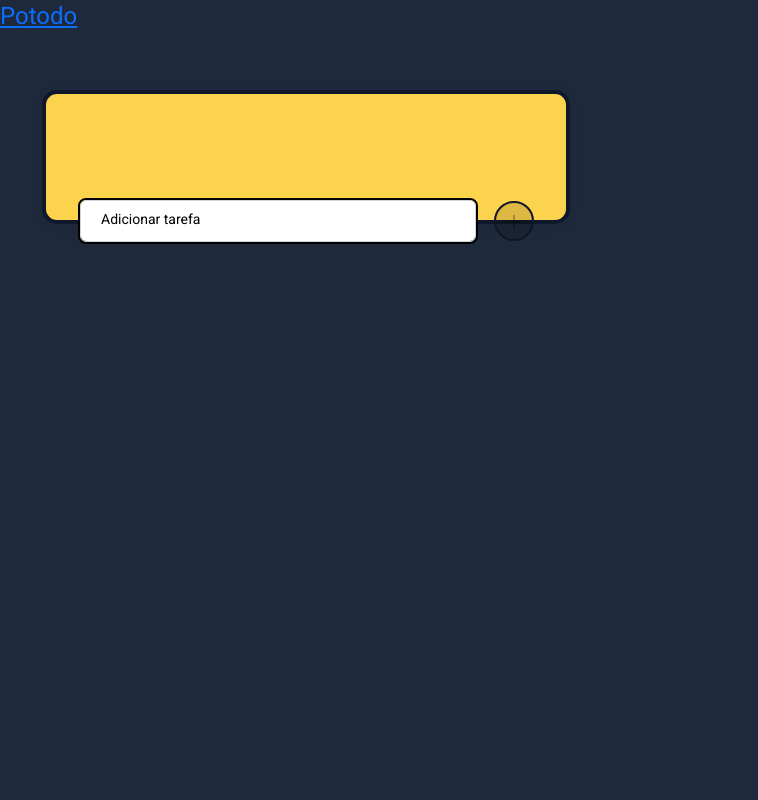
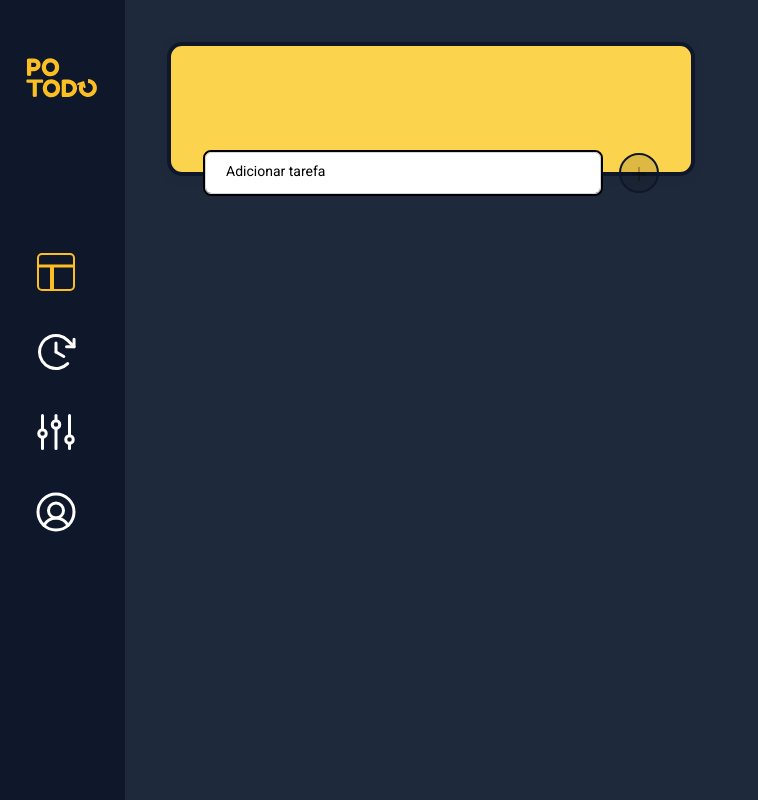
Before and after one commit to Juniokoi/Potodo, an Angular app: page /app in a window 1280 px wide. Shown: the whole page, without its empty margins (0-758 px from the left). Built offline with nearby package versions, Linux system fonts and the light colour scheme.

Commit message:
feat: main list page visual enhancements

```diff
--- a/src/app/lists/lists.component.html
+++ b/src/app/lists/lists.component.html
@@ -1,18 +1,46 @@
-<h1>
-    <a routerLink="">
-        {{title}}
+<main>
+    <nav>
+        <button class="title" routerLink="" routerLinkActive="" aria-label="Potodo Logotype">
+            <div class="icon brand"></div>
+        </button>
+        <ul>
+            <li>
+                <a routerLink="/app" routerLinkActive="route-active" [routerLinkActiveOptions]="{exact: true}" >
+                    <div  class="icon menu"></div>
                 </a>
-</h1>
-<main>
+            </li>
+
+            <li *ngIf="hasTimer">
+                <a [routerLink]="['/app', currentId]" routerLinkActive="route-active">
+                    <div  class="icon timer"></div>
+                </a>
+            </li>
+
+            <li>
+                <a routerLink="/config" routerLinkActive="route-active">
+                    <div class="icon config"></div>
+                </a>
+            </li>
+
+            <li>
+                <a routerLink="/user" routerLinkActive="route-active">
+                    <div class="icon user"></div>
+                </a>
+            </li>
+        </ul>
+    </nav>
+
+    <section>
         <div class="list-body">
             <ul>
-            <li *ngFor="let item of items" >
-                <list-item [content]="item.content" [id]="item.id" ></list-item>
+                <li *ngFor="let item of items">
+                    <list-item [content]="item.content" [id]="item.id"></list-item>
                 </li>
             </ul>
-        <form class="form" [formGroup]="form" (ngSubmit)="addTask()" >
+            <form class="form" [formGroup]="form" (ngSubmit)="addTask()">
                 <div class="form-floating input text-black">
-                <input formControlName="task" type="text" class="form-control" id="floatingInput" placeholder="Adicione sua tarefa">
+                    <input formControlName="task" type="text" class="form-control" id="floatingInput"
+                           placeholder="Adicione sua tarefa">
                     <label for="floatingInput">Adicionar tarefa</label>
                 </div>
 
@@ -25,4 +53,5 @@
         <div>
             <router-outlet></router-outlet>
         </div>
+    </section>
 </main>
--- a/src/app/lists/lists.component.scss
+++ b/src/app/lists/lists.component.scss
@@ -1,8 +1,70 @@
 @import 'src/theme';
+$border: 125px;
 
-main {
+main, section {
     display: flex;
     flex-direction: row;
+}
+@mixin _url($item) {
+    mask: url("../../assets/navbar/" + $item + ".svg") no-repeat center;
+}
+.route-active {
+     div {
+    background-color: #FBBF24;
+    }
+}
+nav {
+    padding: 4em 0;
+    background: $surface-primary;
+    position: fixed;
+
+    width: $border; height: 100%; min-height: 400px;
+
+    display: grid;
+    grid-template-rows: 1fr 1fr 1fr; grid-template-columns: 1fr; grid-template-areas: "title" "navItems" ".";
+
+    .title {
+        align-self: start; grid-area: title; justify-self: center;
+        width: auto;
+        background-color: transparent;
+        border: transparent;
+        .brand {
+            @include _url("Brand");
+            background: #FBBF24;
+            width: 74px; height: 42px;
+
+            transition: background-color ease-in 100ms 200ms;
+            &:hover {
+                background: blueviolet;
+                transition-delay: 0ms;
+            }
+        }
+    }
+    ul {
+        grid-area: navItems;
+        li {
+            padding: 1rem 0;
+            list-style: none;
+            .menu {
+                @include _url("Menu");
+            }
+            .timer {
+                @include _url("Timer");
+            }
+            .config {
+                @include _url("Config");
+            }
+            .user {
+                @include _url("User");
+            }
+        }
+    }
+}
+.icon {
+    $size: 48px;
+    width: $size; height: $size;
+
+    background-color:  #FFFFFF;
 }
 .list-body {
     background-color: $brand-primary;
@@ -39,11 +101,14 @@ form {
     }
 }
 
-ul {
-    list-style: none;
-    padding: 0;
+section{
+    margin-left: $border;
+    ul {
+        list-style: none;
+        padding: 0;
 
-    li {
-        margin-bottom: 1em;
+        li {
+            margin-bottom: 1em;
+        }
     }
 }
--- a/src/app/lists/lists.component.ts
+++ b/src/app/lists/lists.component.ts
@@ -14,6 +14,8 @@ export class ListsComponent implements OnInit {
     items: IItem[] = this.listService.getListItems();
     title = 'Potodo';
     hideOptions: boolean;
+    hasTimer = true;
+    currentId = 0
 
     constructor(
         private listService: ListsService,
```
Lines whose indentation alone changed are shown as unchanged.
